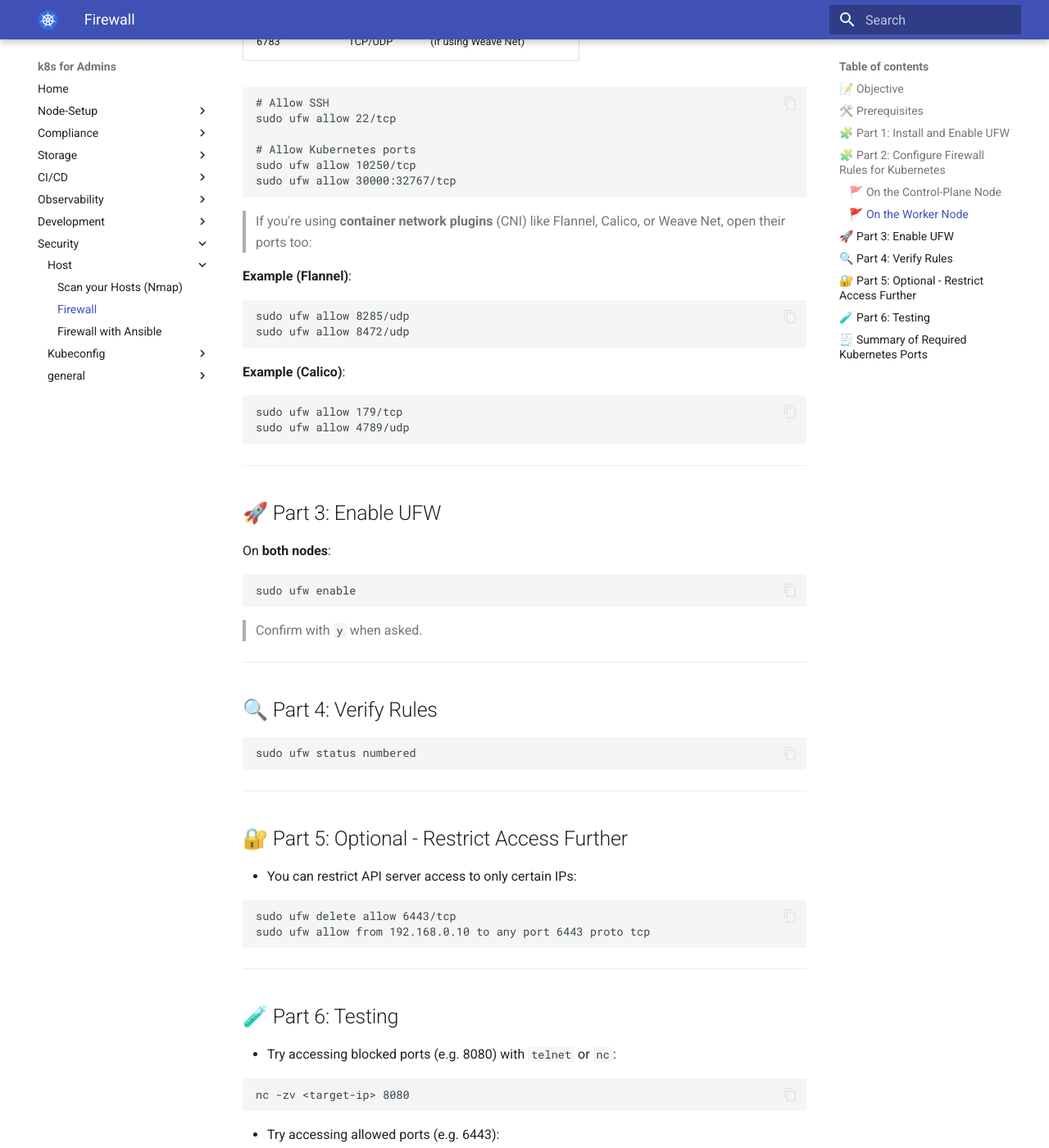
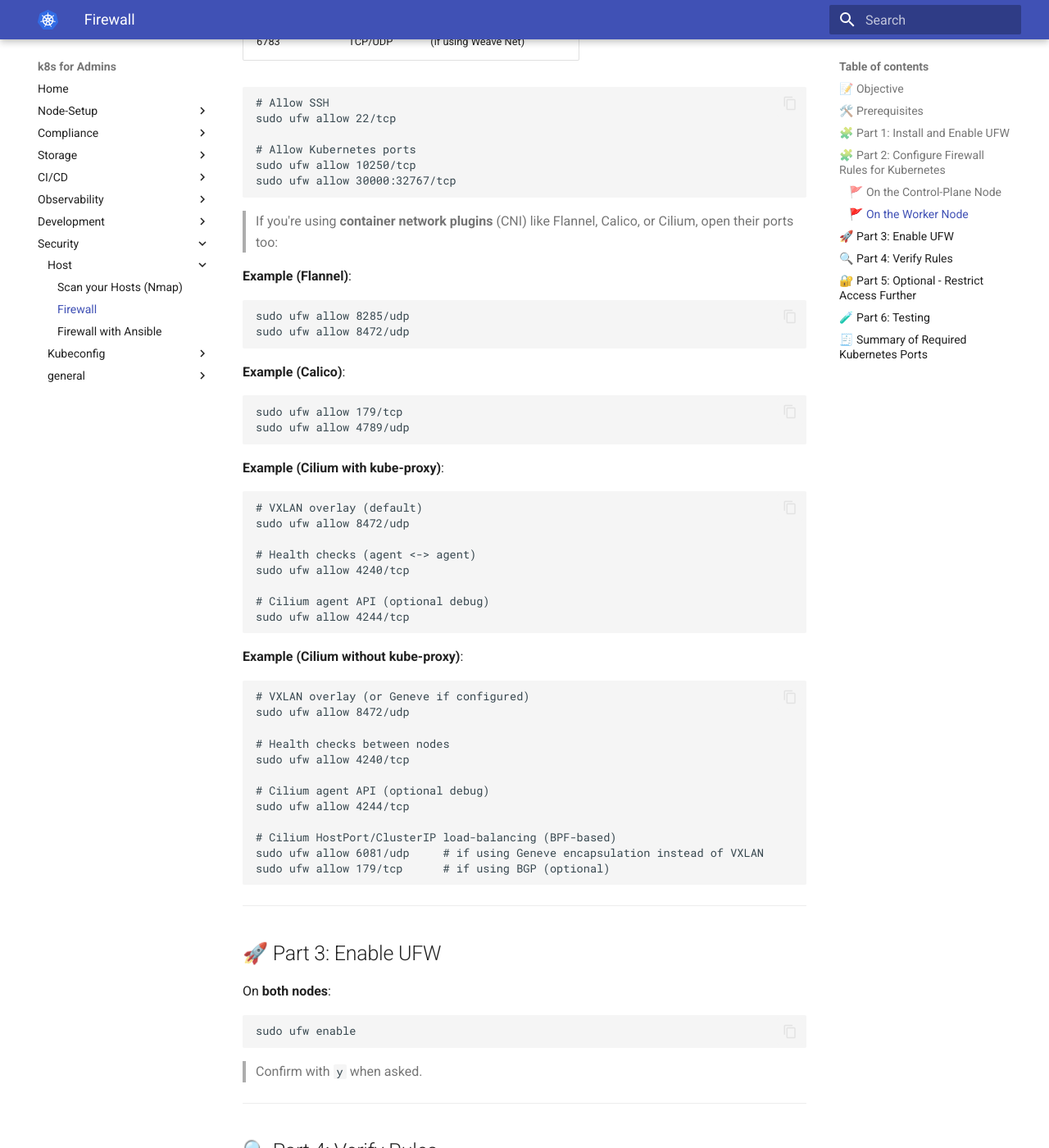
Before and after one commit to zahlenhelfer/k8s-labs-admin, an MkDocs documentation site: the page built from docs/security/firewall-ufw.md, in a window 1280 px wide and 1400 px high, scrolled down 2035 px. Shown: the whole window at 82% size. Built offline with MkDocs 1.6.1 and Material for MkDocs 9.7.7, drawn with Linux system fonts in a browser that asks for light colours.

Commit message:
feat: Add Cilium network plugin examples and configuration for UFW

````diff
--- a/docs/security/firewall-ufw.md
+++ b/docs/security/firewall-ufw.md
@@ -89,7 +89,7 @@ sudo ufw allow 10250/tcp
 sudo ufw allow 30000:32767/tcp
 ```
 
-> If you're using **container network plugins** (CNI) like Flannel, Calico, or Weave Net, open their ports too:
+> If you're using **container network plugins** (CNI) like Flannel, Calico, or Cilium, open their ports too:
 
 **Example (Flannel)**:
 
@@ -103,6 +103,36 @@ sudo ufw allow 8472/udp
 ```bash
 sudo ufw allow 179/tcp
 sudo ufw allow 4789/udp
+```
+
+**Example (Cilium with kube-proxy)**:
+
+```bash
+# VXLAN overlay (default)
+sudo ufw allow 8472/udp
+
+# Health checks (agent <-> agent)
+sudo ufw allow 4240/tcp
+
+# Cilium agent API (optional debug)
+sudo ufw allow 4244/tcp
+```
+
+**Example (Cilium without kube-proxy)**:
+
+```bash
+# VXLAN overlay (or Geneve if configured)
+sudo ufw allow 8472/udp
+
+# Health checks between nodes
+sudo ufw allow 4240/tcp
+
+# Cilium agent API (optional debug)
+sudo ufw allow 4244/tcp
+
+# Cilium HostPort/ClusterIP load-balancing (BPF-based)
+sudo ufw allow 6081/udp     # if using Geneve encapsulation instead of VXLAN
+sudo ufw allow 179/tcp      # if using BGP (optional)
 ```
 
 ---
````
